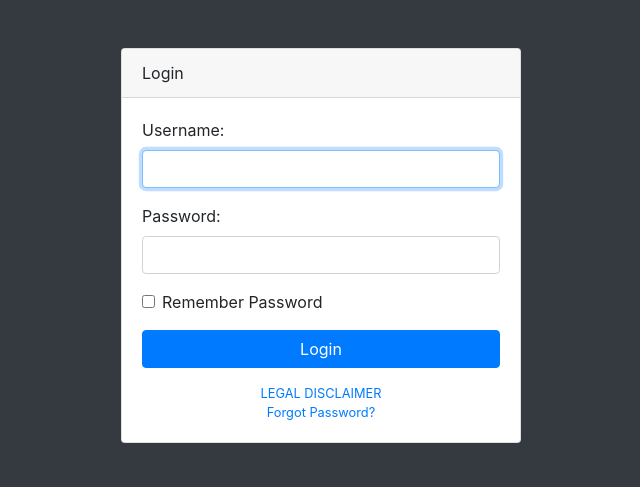
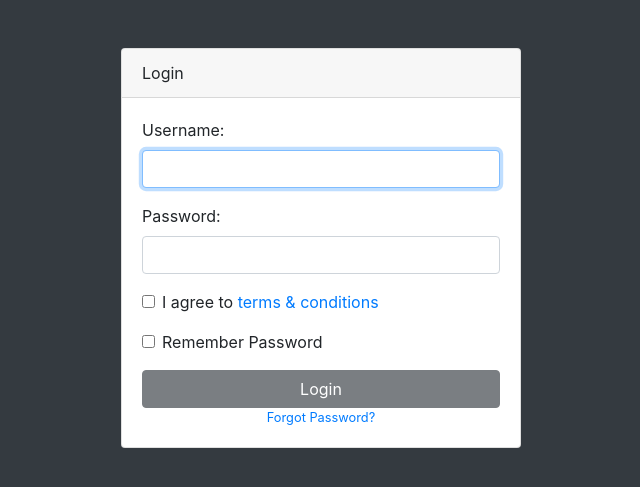
Before and after one commit to ronbaddi004/Sequoia, a Django app: page /login/ in a window 1280 px wide. Shown: the top 487 px of the page, without its empty margins (319-959 px from the left). Run offline with Django 3.2, Linux system fonts and the light colour scheme; some libraries are stand-ins or nearby versions.

Commit message:
Added a check box
Check box for terms & conditions

```diff
--- a/templates/registration/login.html
+++ b/templates/registration/login.html
@@ -34,6 +34,13 @@
                     <div class="form-group">
                         <div class="form-check">
                             <label class="form-check-label">
+                                <input id="check" type="checkbox" class="form-check-input">I agree to <a href="{% url "disclaimer" %}">terms & conditions</a>
+                            </label>
+                        </div>
+                    </div>
+                    <div class="form-group">
+                        <div class="form-check">
+                            <label class="form-check-label">
                                 <input class="form-check-input" type="checkbox"> Remember Password</label>
                         </div>
                     </div>
@@ -45,10 +52,9 @@
                         </div>
                     </div>
                     -->
-                    <button class="btn btn-primary btn-block" type="submit">Login</button>
+                    <button id="btncheck" class="btn btn-dark btn-block" type="submit" disabled>Login</button>
                 </form>
                 <div class="text-center">
-                    <a class="d-block small mt-3" href="{% url 'disclaimer' %}">LEGAL DISCLAIMER</a>
                     <a class="d-block small" href="forgot-password.html">Forgot Password?</a>
                 </div>
             </div>
@@ -60,13 +66,19 @@
     <!-- Core plugin JavaScript-->
     <script src="{% static 'js/jquery.easing.min.js' %}"></script>
     <!-- TODO: Will be used later
-    <script src="https://cdnjs.cloudflare.com/ajax/libs/fingerprintjs2/1.6.1/fingerprint2.min.js"></script>
-    <script>
-        new Fingerprint2().get(function (hashish, components) {
-            console.log(hashish);
-        });
+    <script src="https://cdnjs.cloudflare.com/ajax/libs/fingerprintjs2/1.6.1/fingerprint2.min.js"></script>-->
+    <script type="text/javascript">
+        $('#check').change(function () {
+                if ($(this).is(':checked')==true) {
+                    $('#btncheck').addClass('btn-primary').removeClass('btn-dark');
+                }
+                else {
+                    $('#btncheck').removeClass('btn-primary').addClass('btn-dark');
+                }
+                $('#btncheck').prop("disabled", !this.checked);
+            });
+
     </script>
-    -->
 </body>
 
 </html>
```
